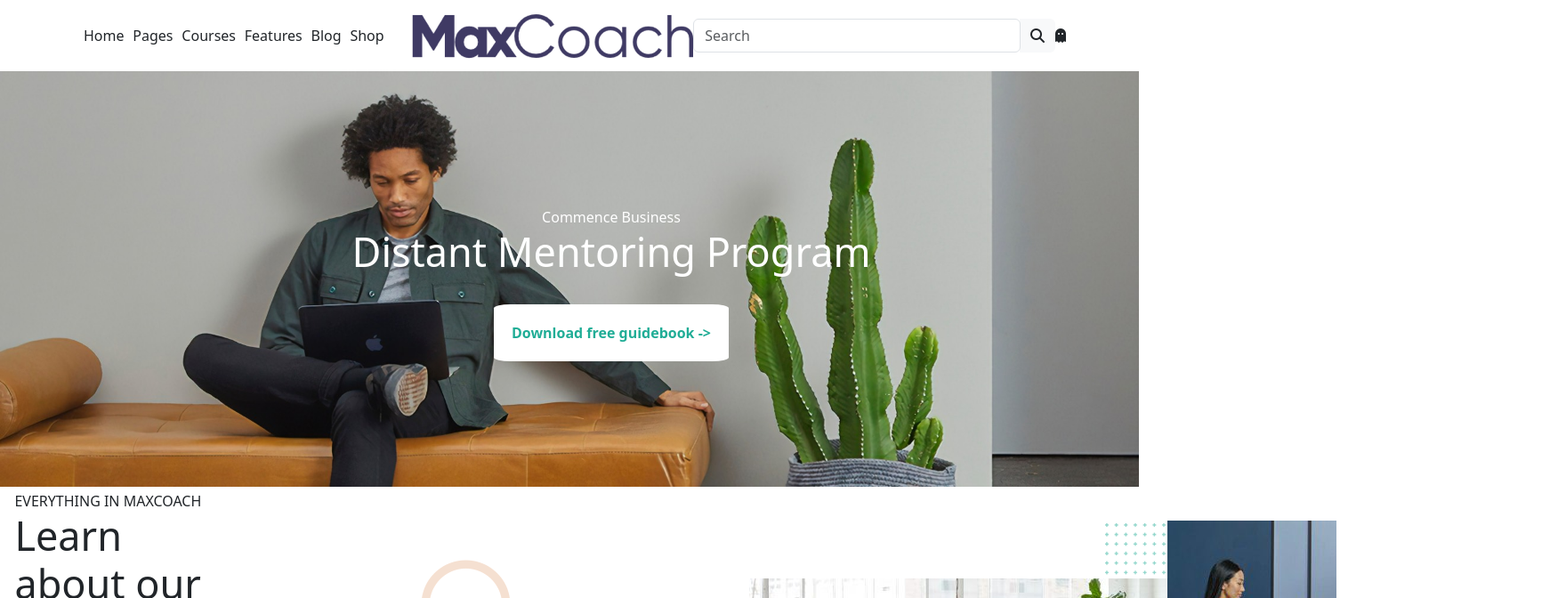
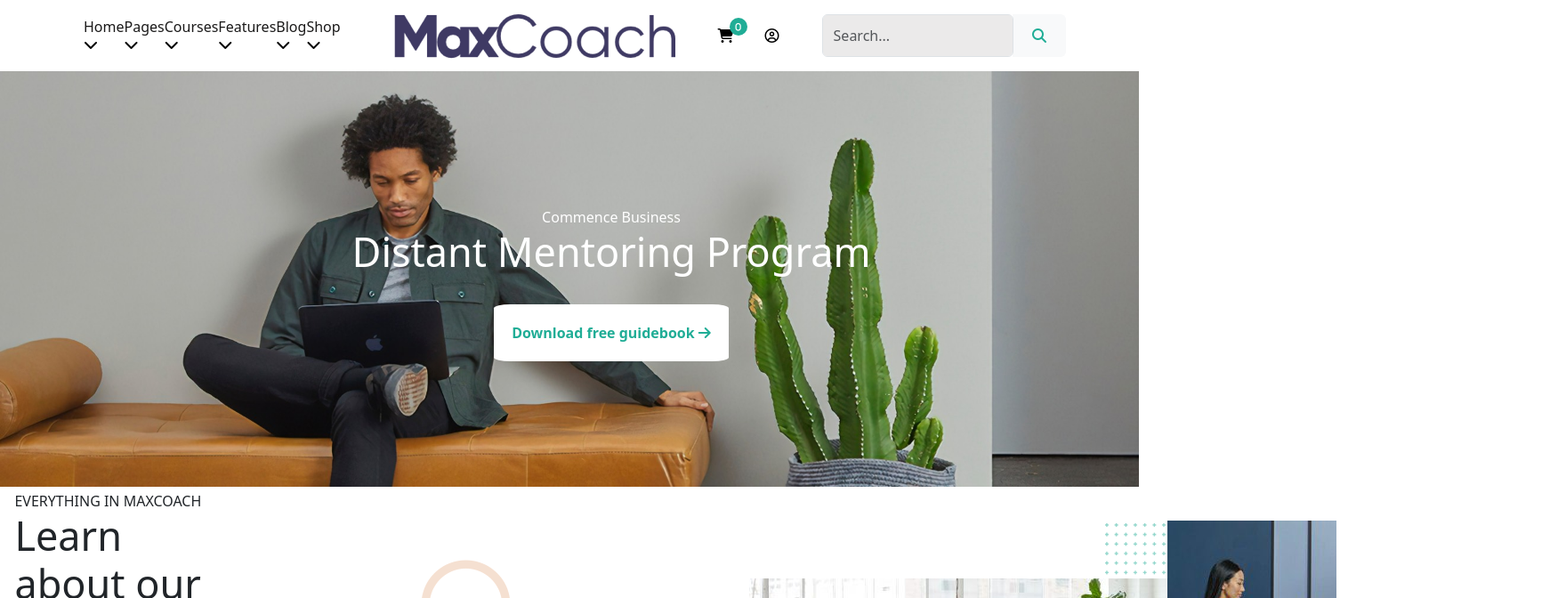
Before and after one commit to Skyfe24/proj-html-vuejs, a Vue app: page / in a window 1280 px wide. Shown: the top 672 px of the page at 89% size, 1760 px wide, since content can reach past the window. Built offline with nearby package versions, Linux system fonts and the light colour scheme.

Commit message:
many Header improvements

```diff
--- a/src/components/AppFooter.vue
+++ b/src/components/AppFooter.vue
@@ -12,7 +12,8 @@
 </script>
 
 <template>
-    <div class="containerx flex">
+    <div class="containerx gap-5">
+        <!-- ADDRESS SECTION  -->
         <div class="address">
             <h4 class="white"> {{ elementsFooter.title }}</h4>
             <div class="row ">
@@ -34,41 +35,45 @@
                 </div>
             </div>
         </div>
-        <div class="row content-center w-100 gap-40">
+        <!-- EXPLORE SECTION  -->
+        <div class="explo">
             <div class="explore white">
                 <h4> {{ elementsFooter.exploreSection }} </h4>
             </div>
-            <ul>
-                <li v-for="element in elementsFooter.explore" :key="element">
-                    {{ element }}
-                </li>
-            </ul>
+
+            <div v-for="element in elementsFooter.explore" :key="element">
+                {{ element }}
+            </div>
 
 
 
-        </div>
-        <div class="information white navs ">
-            <h4> {{ elementsFooter.informationSection }} </h4>
-            <ul>
-                <li v-for="element in elementsFooter.information" :key="element">
-                    {{ element }}
-                </li>
-            </ul>
+
+        </div><!-- INFORMATION SECTION  -->
+        <div class="information  navs ">
+            <h4 class="white"> {{ elementsFooter.informationSection }} </h4>
+
+            <div v-for="element in elementsFooter.information" :key="element">
+                {{ element }}
+            </div>
+
 
 
 
 
         </div>
-        <div class="otherinfos">
-            <p>@2020 MaxMoach. All rights reserved</p>
-        </div>
 
-        <!-- GO UP -->
-        <div class="up-up">
+
+    </div>
+    <!-- CREDITS  -->
+    <div class="otherinfos">
+        <p class="pt-5">@2020 MaxMoach. All rights reserved</p>
+        <!-- GO UP BUTTON  -->
+        <div class="up-up navs">
             <a href="#"><i class="fa-solid fa-arrow-right fa-rotate-270"></i></a>
         </div>
+    </div>
 
-    </div>
+    <!-- GO UP BUTTON  -->
 </template>
 
 <style scoped>
@@ -76,11 +81,21 @@
     color: #696969;
     background-color: rgb(15, 14, 26);
     display: flex;
-    justify-content: space-between;
+    justify-content: center;
     align-items: center;
     width: 100%;
+    position: relative;
 
+}
 
+.social-icon {
+    margin-right: 160px;
+}
+
+.otherinfos {
+    background-color: rgb(15, 14, 26);
+    text-align: center;
+    color: aliceblue;
 }
 
 .h4 {
@@ -88,13 +103,12 @@
 }
 
 ul {
-    color: rgba(255, 255, 255, 0.733);
     list-style: none;
     font-size: 14px;
 }
 
 .up-up {
-    width: 80px;
+    width: 60px;
     height: 40px;
     border-radius: 50%;
     background-color: #20ad96;
@@ -102,8 +116,18 @@
     justify-content: center;
     align-items: center;
     color: white;
+
+    position: relative;
+    left: 1700px;
+    top: -20px;
     cursor: pointer;
 
+}
+
+.explo {
+    position: relative;
+    top: 20px;
+    cursor: pointer;
 }
 
 .navs {
@@ -114,11 +138,7 @@
     color: white;
 }
 
-.flex {
-    display: flex;
-    justify-content: space-between;
-    flex-direction: row;
-    align-items: center;
-
+li {
+    color: grey;
 }
 </style>
--- a/src/components/AppHeader.vue
+++ b/src/components/AppHeader.vue
@@ -12,27 +12,36 @@
 
 </script>
 <template>
-    <div class="container">
-        <ul class="menu container">
-            <div class="navs" v-for="element in elements" :key="elements">
-                {{ element }}
+    <div class="container gap-5">
+        <ul class="menu container l-h">
+            <div class="navs links " v-for="element in elements" :key="elements">
 
 
 
+
+
+                <div class="active-menu">{{ element }}</div>
+                <a href="#" class="class"> <i class="fa-solid fa-chevron-down active-menu"
+                        style="color: #000000; width: 2px; ;"></i></a>
             </div>
-            <a class="active-menu" href="#">{{ element }}</a>
-            <a href="#" class="class"></a>
 
         </ul>
         <img :src="store.headerLogo" alt="" class="logo">
+        <!-- ICONA CARRELLO -->
+        <i class="fa-solid fa-cart-shopping circle_container" style="color: #000000;">
+            <div class="circle-container">
+                <span class="circle">0</span>
+            </div>
+        </i>
+        <!-- ICONA PROFILO UTENTE -->
+        <i class="fa-regular fa-circle-user" style="color: #000000;"></i>
         <div class="input-group rounded">
-            <input type="search" class="form-control rounded" placeholder="Search" aria-label="Search"
+            <input type="search" class="form-control rounded" placeholder="Search..." aria-label="Search"
                 aria-describedby="search-addon" />
             <span class="input-group-text border-0" id="search-addon">
                 <i class="fas fa-search"></i>
             </span>
         </div>
-        <i class="fa-solid fa-ghost"></i>
     </div>
 </template >
 
@@ -40,6 +49,24 @@
 <style scoped>
 h1 {
     font-size: 45px;
+}
+
+.l-h {
+    line-height: 20px;
+}
+
+.fas.fa-search {
+    color: #20ad96;
+    padding: 10px;
+}
+
+.fa-solid {
+    width: 5px;
+    display: inline-block
+}
+
+.form-control {
+    background-color: rgb(235, 234, 234);
 }
 
 .container {
@@ -52,6 +79,11 @@
     position: relative;
 }
 
+.links {
+    list-style: none;
+    color: rgb(27, 26, 26);
+}
+
 .container2 {
     margin: auto;
     display: flex;
@@ -59,6 +91,25 @@
     align-items: center;
     width: 90%;
 
+}
+
+.circle-container {
+    position: relative;
+}
+
+.circle {
+    position: absolute;
+    top: -28px;
+    right: -28px;
+    width: 20px;
+    height: 20px;
+    border-radius: 25px;
+    background: #20ad96;
+    color: white;
+    font-size: 10px;
+    display: flex;
+    justify-content: center;
+    align-items: center;
 }
 
 .container3 {
@@ -118,6 +169,14 @@
     cursor: pointer;
 }
 
+.div.navs.links {
+    padding-right: 8px;
+
+}
+
+.active-menu {
+    display: inline-block;
+}
 
 .justify-between {
     justify-content: space-between;
--- a/src/components/AppHero.vue
+++ b/src/components/AppHero.vue
@@ -15,7 +15,7 @@
     <img src="../assets/img/home-3-hero-bg.jpg" alt="" class="hero">
     <div class="herotext"> Commence Business <br>
         <h1>Distant Mentoring Program</h1><br>
-        <button class="btn-white watergreen navs"> Download free guidebook -></button>
+        <button class="btn-white watergreen navs"> Download free guidebook <i class="fa-solid fa-arrow-right"></i></button>
     </div>
 </template>
 
--- a/src/components/AppMainSection1.vue
+++ b/src/components/AppMainSection1.vue
@@ -4,6 +4,7 @@
 <template>
     <div class="container3 ">
         <div class="textpart">
+            <!-- WORK CULTURE SECTION -->
             <div class="minititles"> EVERYTHING IN MAXCOACH</div>
             <div class="text">
                 <h1>Learn about our <span class="watergreen"> Work Culture </span>at MaxCoach</h1>
@@ -21,7 +22,7 @@
         <img src="../assets/img/maxcoach-shape-02.png" alt="" class="greenblueShape">
         <i class="fa-regular fa-circle pinkycircle"></i>
     </div>
-
+    <!-- STATS n NUMBERS -->
     <div class="container2x mb">
         <div class="textstats watergreen"> <span class="bold">129+ </span>
             <p class="darkgrey">ENROLLED LEARNERS</p>
--- a/src/components/AppMainSection2.vue
+++ b/src/components/AppMainSection2.vue
@@ -2,6 +2,7 @@
 </script>
 
 <template>
+    <!-- HOW WE WORK SECTION -->
     <div class="container2">
 
         <img src="../assets/img/stock-full-hd-11-670x450.jpg" alt="" class="telephonegirl">
--- a/src/components/AppMainSection3_Courses.vue
+++ b/src/components/AppMainSection3_Courses.vue
@@ -2,6 +2,7 @@
 </script>
 
 <template>
+    <!-- COURSES SECTION -->
     <div class="text"> Latest Online Courses </div>
 
     <div class="container2">
```
